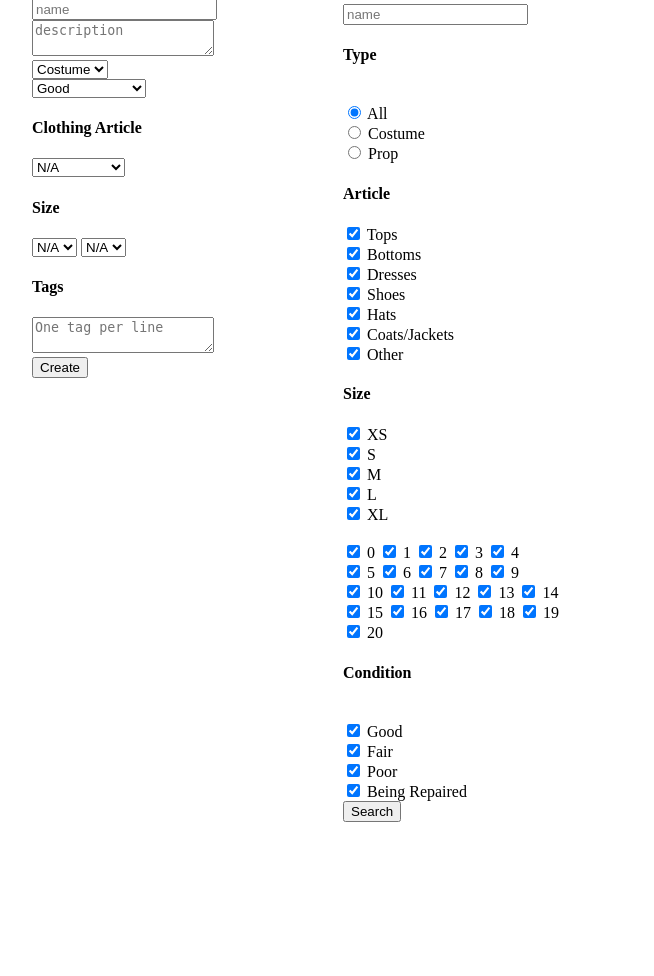
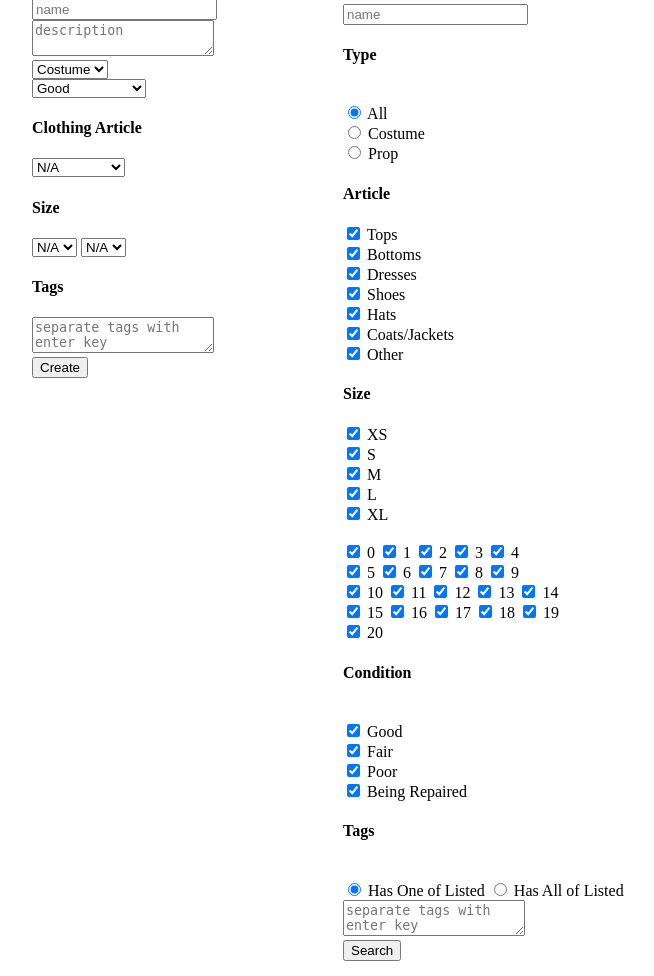
Before and after one commit to goosinator868/propbox, a Python web app: template templates/index.html in a window 1280 px wide. Shown: the part 109-1085 px from the top of the page, without its empty margins (608-1262 px from the left). Before the commit the page ends 931 px from the top, so only its background shows below. Run offline with Jinja, Linux system fonts and the light colour scheme; the template is opened without the code that fills it, so the values that code supplies are empty.

Commit message:
Inclusive and exclusive tag filters implemented

```diff
--- a/index.yaml
+++ b/index.yaml
@@ -50,6 +50,12 @@ indexes:
 - kind: Item
   properties:
   - name: condition
+  - name: tags
+  - name: name
+
+- kind: Item
+  properties:
+  - name: condition
   - name: item_type
   - name: name
 
--- a/templates/index.html
+++ b/templates/index.html
@@ -98,7 +98,7 @@
               <option>XL</option>
           </select><br>
           <h4>Tags</h4>
-          <textarea name="tags" placeholder="One tag per line"></textarea><br>
+          <textarea name="tags" placeholder="separate tags with enter key"></textarea><br>
           <input type="submit" value="Create">
         </form>
     </div>
@@ -155,6 +155,11 @@
                 <input type="checkbox" name="filter_by_condition" value="Fair" checked="checked" multiple="true"> Fair<br>
                 <input type="checkbox" name="filter_by_condition" value="Poor" checked="checked" multiple="true"> Poor<br>
                 <input type="checkbox" name="filter_by_condition" value="Being Repaired" checked="checked" multiple="true"> Being Repaired<br>
+
+                <h4> Tags </h4><br>
+                <input type="radio" name="filter_by_tag_grouping" value="inclusive" checked="checked"> Has One of Listed
+                <input type="radio" name="filter_by_tag_grouping" value="exclusive"> Has All of Listed<br>
+                <textarea name="filter_by_tags" placeholder="separate tags with enter key"></textarea><br>
                 <input type="submit" value="Search">
             </form>
 
--- a/warehouse_models.py
+++ b/warehouse_models.py
@@ -12,4 +12,4 @@ class Item(ndb.Model):
     clothing_size_string = ndb.StringProperty(required=False)
     clothing_size_num = ndb.StringProperty(required=False)
     clothing_article_type = ndb.StringProperty(required=False)
-    tags = ndb.StringProperty(required=False, repeated=True)
+    tags = ndb.StringProperty(repeated=True)
```
Also changed, not shown: main.py (+16 -3 lines).
